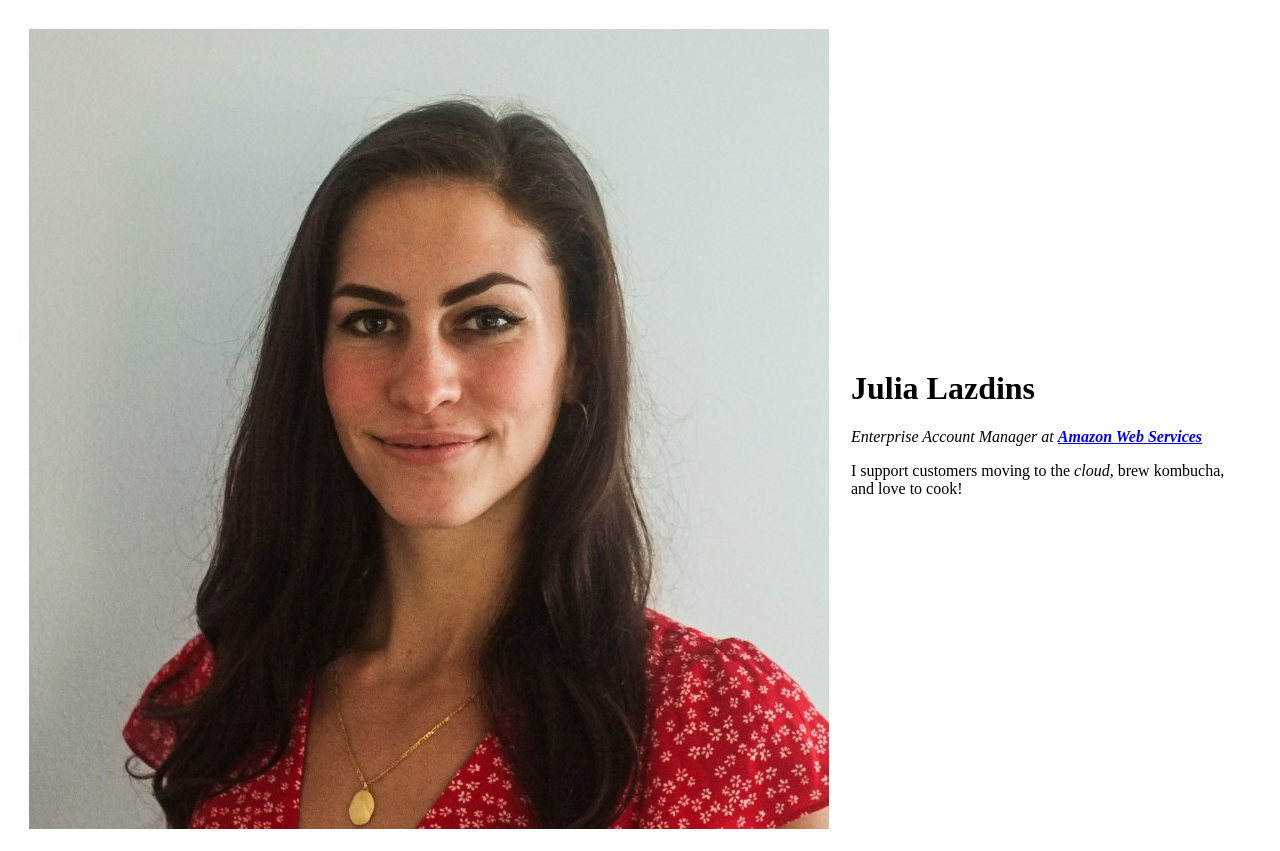
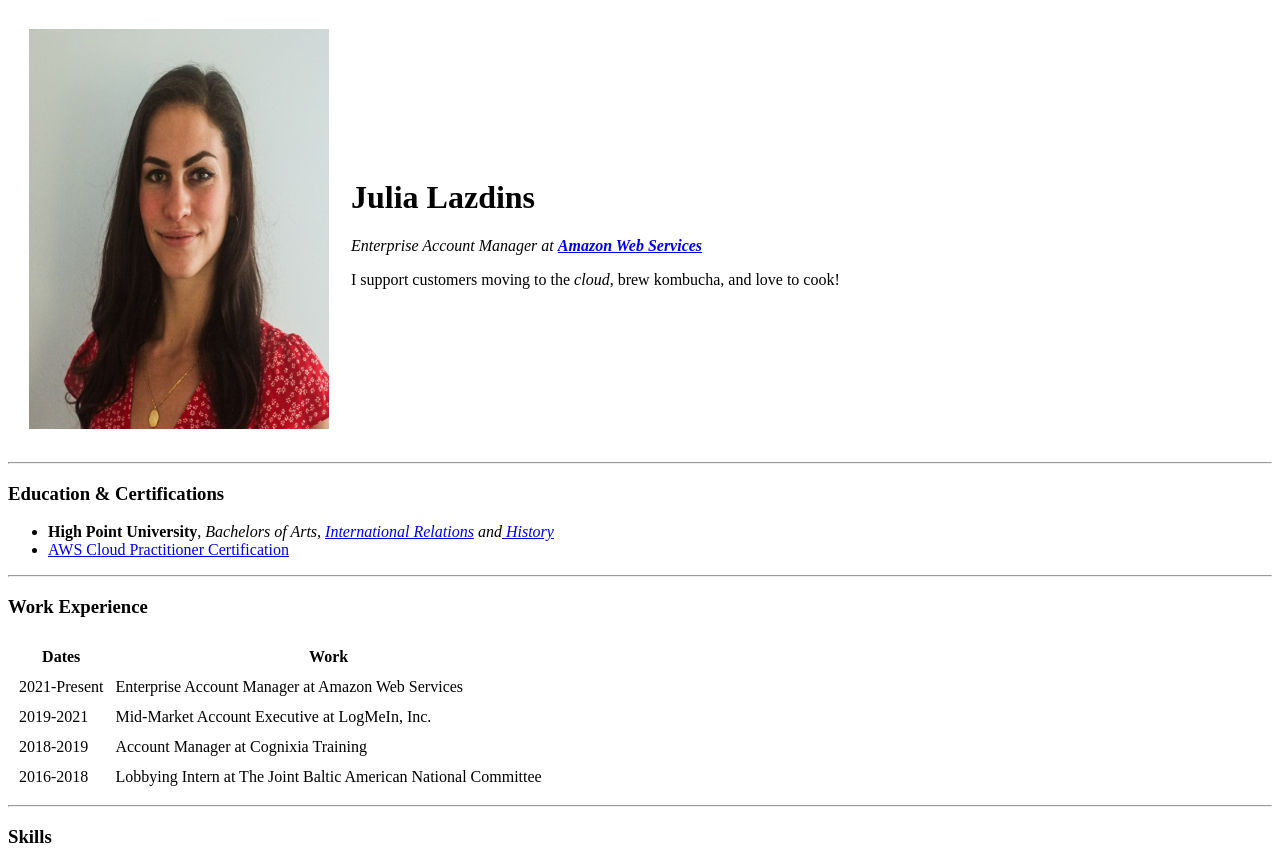
Before and after one commit to kakumeitene/cv, a plain HTML site: page index.html in a window 1280 px wide. Shown: the top 851 px of the page. Drawn offline with Linux system fonts and the light colour scheme.

Commit message:
Update index.html

```diff
--- a/index.html
+++ b/index.html
@@ -6,7 +6,7 @@
 <body>
     <table cellspacing="20">
         <tr>
-            <td><img src="juls linkedinpic.jpeg" alt="Julia Profile Pic AWS"></td>
+            <td><img src="juls linkedinpic.jpeg" alt="Julia Profile Pic AWS" width="300" height="400"></td>
             <td>
                 <h1>Julia Lazdins</h1>
                 <p><em>Enterprise Account Manager at <strong><a href="https://aws.amazon.com/?nc2=h_lg">Amazon Web Services</a></strong></em></p>
```
